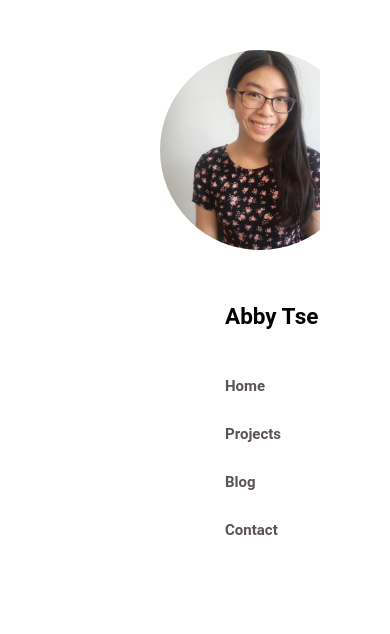
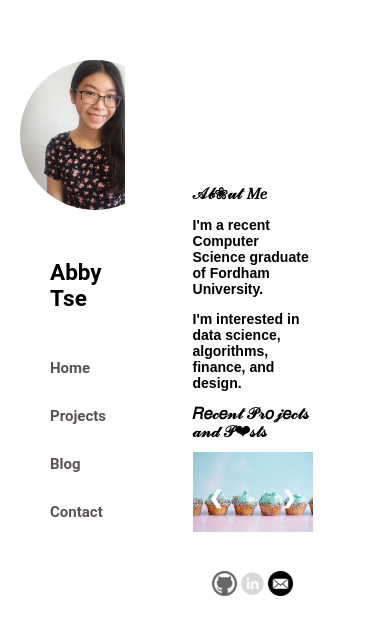
Before and after one commit to abbytse/abbytse.github.io, a plain HTML site: page index.html in a window 390 px wide. Drawn offline with Linux system fonts and the light colour scheme.

Commit message:
small mobile friendly

```diff
--- a/Style/style.css
+++ b/Style/style.css
@@ -102,6 +102,7 @@ header a{
 }
 
 .logo{
+    height: 200px;
     border-radius: 50%;
     margin-left: -65px;
 }
@@ -116,7 +117,6 @@ header a{
     padding-top: 20px;
     padding-left: 75px;
     position: relative;
-
 }
 
 .left{
@@ -175,39 +175,52 @@ header a{
     width: extend-to-zoom;
     zoom: 1.0 ;
   }
-
-  @media only screen and (max-width: 500px) {
+/* Extra small devices (phones, 600px and down) */
+  @media only screen and (max-width: 600px) {
     header{
         background-color:white;
         background-repeat: no-repeat;
-        padding: 0px 0px 0px 50px;
-        background-position: center;
+        height: 140px;
     }
 
-    #nav li{
-        display: block;
-        font-size: 15px;
-        font-family: Roboto, Oxygen, Ubuntu, Cantarell, 'Open Sans', 'Helvetica Neue', sans-serif;
-        font-weight: bold;
-        padding-top: 30px;
+    li h1{
+        display:inline-block;
     }
 
-    #nav li a{
-        color:rgba(41, 33, 33, 0.774);
-    }
-    .rightLetter{
-        display: none;
+    li a{
+        display:inline-block;
+        width: 4em;
     }
 
-    .aboutMe{
-        display:none;
+    .logo{
+        height: 150px;
+        border-radius: 50%;
+        margin-left: -30px;
     }
 
-    .slideshow-container{
-        display:none;
+    .left{
+        left: -175px;
+        position: left;
+    }
+
+    div h1{
+        font-size: medium;
     }
 
     .right{
-        display: none;
+        right:-20px;
+        position: right;
     }
+
+    .rightLetter{
+        text-align: left;
+        float: left;
+        margin-top:-50px;
+        margin-left: 150px;
+    }
+
+    .ml9 {
+        font-size: 2em;
+    }
+
   }
--- a/index.html
+++ b/index.html
@@ -20,7 +20,7 @@
 <header>
     <nav>
         <ul id="nav" class="split left">
-            <li><img src="../Images/me.jpg" alt="Abby Tse" height= 200px class= "logo"></li>
+            <li><img src="../Images/me.jpg" alt="Abby Tse" class= "logo"></li>
             <li><h1>Abby Tse</h1></li>
             <li><a href="../index.html">Home</a></li>
             <!-- Projects on Data Science, etc.-->
```
